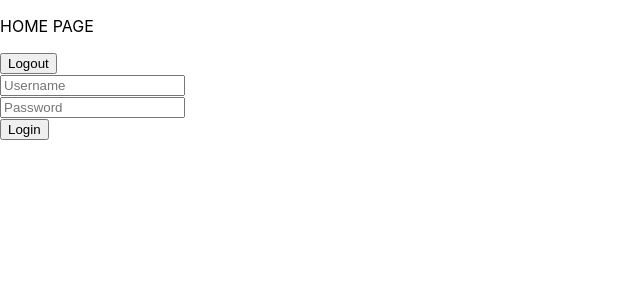
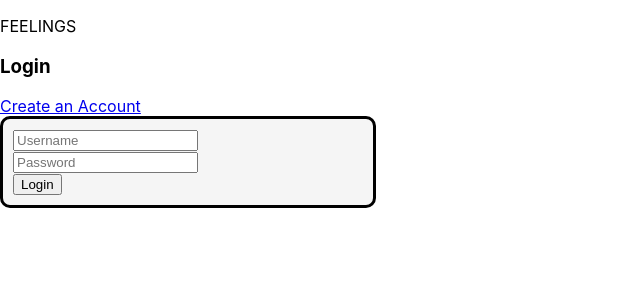
Before and after one commit to quinncidences/feelings_application_fe, a React (Create React App) app: page /login in a window 1280 px wide. Shown: the top 300 px of the page, without its empty margins (0-640 px from the left). Built offline with nearby package versions, Linux system fonts and the light colour scheme.

Commit message:
redirects

```diff
--- a/src/App.css
+++ b/src/App.css
@@ -16,7 +16,7 @@
   width: 300px;
   height: 500px;
   height: auto;
-  float: center;
+  float: left;
   margin: auto;
   padding: 10px;
 }
@@ -27,7 +27,7 @@
   width: 350px;
   height: 500px;
   height: auto;
-  float: center;
+  float: left;
   margin: auto;
   padding: 10px;
 }
--- a/src/App.js
+++ b/src/App.js
@@ -10,20 +10,11 @@ import Main from './containers/Main'
 
 class App extends React.Component {
 
-
-  logOut(ev) {
-    ev.preventDefault()
-    console.log("Logged OUTTTT")
-    localStorage.clear();
-    window.location.href = 'http://localhost:3001/login'
-  }
-
   render() {
   return (
     <div>
       <header>
-        <p>HOME PAGE</p>
-        <button onClick={(ev)=>this.logOut(ev)}>Logout</button>
+        <p>FEELINGS</p>
         <Router>
           <Route exact path="/" component={Home} />
           <Route exact path="/login" component={Login} />
--- a/src/components/Login.js
+++ b/src/components/Login.js
@@ -26,12 +26,19 @@ class Login extends React.Component {
     })
     .then(res => res.json())
     .then(res => localStorage.setItem("jwt", res.user.id))
-    // .then(window.location.href = 'http://localhost:3001/main')
+    .then(() => this.redirectMain())
+  }
+
+  redirectMain() {
+    window.location.href = 'http://localhost:3001/main'
   }
 
   render() {
   return (
     <div>
+      <h3>Login</h3>
+      <a href="http://localhost:3001/newaccount">Create an Account</a><br></br>
+      <div className="account-container">
         <form onSubmit={(ev) => this.loginSubmit(ev)}>
           <div>
             <input type="text" name="username" placeholder="Username" />
@@ -42,6 +49,7 @@ class Login extends React.Component {
           <input type="submit" value="Login" />
         </form>
       </div>
+    </div>
   )}
 }
 
--- a/src/components/NewAccount.js
+++ b/src/components/NewAccount.js
@@ -38,6 +38,9 @@ class NewAccount extends React.Component {
 
   render() {
   return (
+    <div>
+      <h3>Create an Account</h3>
+      <a href="http://localhost:3001/login">Login</a><br></br>
       <div className="account-container">
         <form id="new-user-form" onSubmit={(ev) => this.newUserSubmit(ev)}>
           <div>
@@ -73,6 +76,7 @@ class NewAccount extends React.Component {
           <input type="submit" value="Create Account" />
         </form>
       </div>
+    </div>
   )}
 }
 
--- a/src/components/NewPost.js
+++ b/src/components/NewPost.js
@@ -39,8 +39,10 @@ class Post extends React.Component {
   render() {
     console.log(this.state.user)
   return (
+    <div>
+    <a href="http://localhost:3001/main">Dashboard</a><br></br>
+    <p>Current User: {this.state.user}</p>
       <div className="new-post-container">
-        <p>Current User: {this.state.user}</p>
         <form id="new-post-form" onSubmit={(ev) => this.newPostSubmit(ev)}>
           <div>
             <textarea name="content" rows="20" cols="50" placeholder="Enter feelings here..."></textarea>
@@ -48,6 +50,7 @@ class Post extends React.Component {
           <input type="submit" value="Add Feeling" />
         </form>
       </div>
+    </div>
   )}
 }
 
--- a/src/containers/Main.js
+++ b/src/containers/Main.js
@@ -13,6 +13,7 @@ class Main extends React.Component {
     }
     this.fetchPosts = this.fetchPosts.bind(this)
     this.addFeeling = this.addFeeling.bind(this)
+    this.logOut = this.logOut.bind(this)
   }
 
   componentWillMount() {
@@ -33,12 +34,20 @@ class Main extends React.Component {
     window.location.href = 'http://localhost:3001/newpost'
   }
 
+  logOut(ev) {
+    ev.preventDefault()
+    console.log("Logged OUTTTT")
+    localStorage.clear();
+    window.location.href = 'http://localhost:3001/login'
+  }
+
   render() {
     if (!this.state.posts) {
       return <div />
     }
     return (
       <div>
+        <button onClick={(ev)=>this.logOut(ev)}>Logout</button>
         <p>Current User ID: {this.state.user}</p>
         <div id="add-post-button">
           <button type="button" onClick={() => this.addFeeling()}>Add Your Feelings</button>
```
Lines whose indentation alone changed are shown as unchanged.
